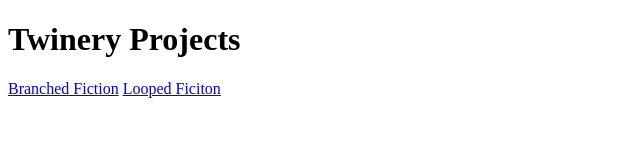
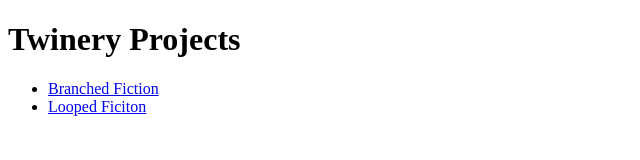
Before and after one commit to mrknip/bobbyberta.github.io, a plain HTML site: page index.html in a window 1280 px wide. Shown: the whole page, without its empty margins (0-640 px from the left). Drawn offline with Linux system fonts and the light colour scheme.

Commit message:
Removed Nav added List

```diff
--- a/index.html
+++ b/index.html
@@ -2,9 +2,9 @@
 <html>
 <body>
 <h1>Twinery Projects</h1>
-<nav>
-  <a href="branchedFiction">Branched Fiction</a>
-  <a href="loopedFiction">Looped Ficiton</a>
-</nav>
+<ul>
+  <li><a href="branchedFiction">Branched Fiction</a></li>
+  <li><a href="loopedFiction">Looped Ficiton</a></li>
+</ul>
 </body>
 </html>
```
